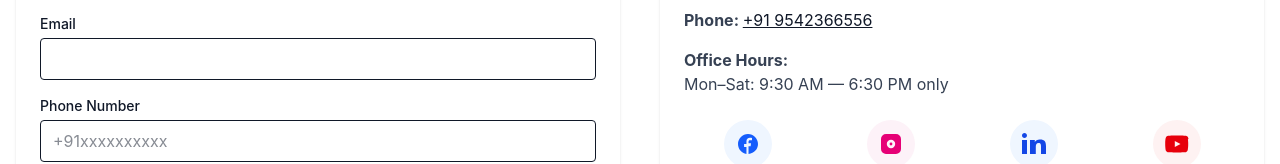
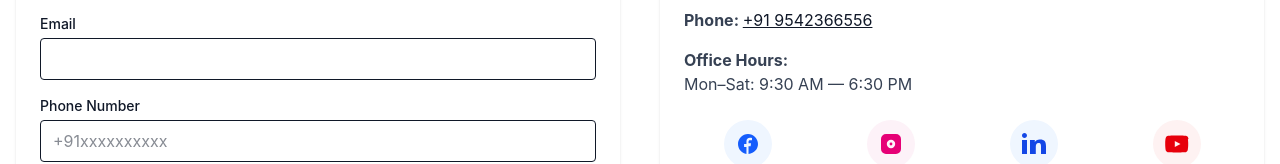
Before and after one commit to eeshwar0504-lab/Vidhatha-Society-Website, a Next.js app: page /contact in a window 1280 px wide. Shown: the part 272-436 px from the top of the page. Built offline with nearby package versions, Linux system fonts and the light colour scheme.

Commit message:
time reverse

```diff
--- a/app/contact/page.jsx
+++ b/app/contact/page.jsx
@@ -253,7 +253,7 @@ export default function ContactPage() {
 
           <p className="text-gray-700 mt-4">
             <strong>Office Hours:</strong><br />
-            Mon–Sat: 9:30 AM — 6:30 PM only
+            Mon–Sat: 9:30 AM — 6:30 PM
           </p>
 
           {/* Social icons */}
```
